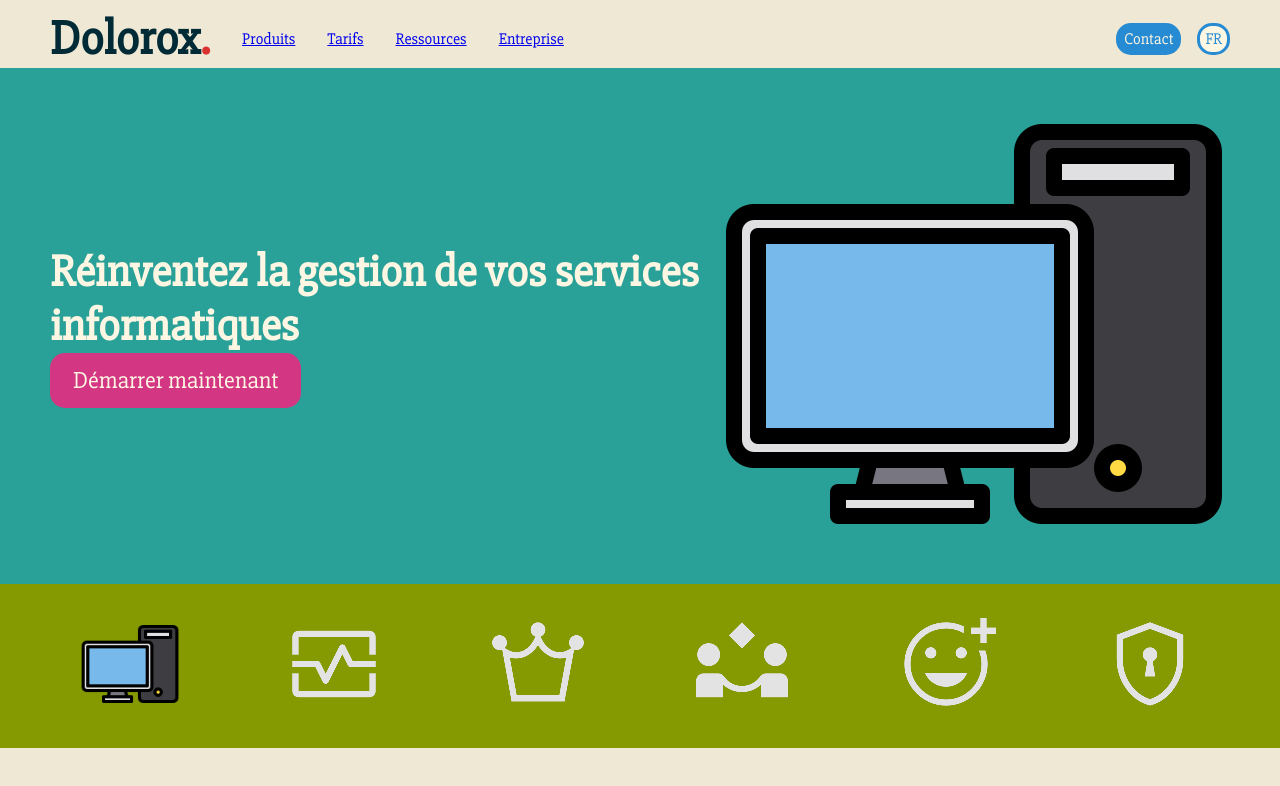
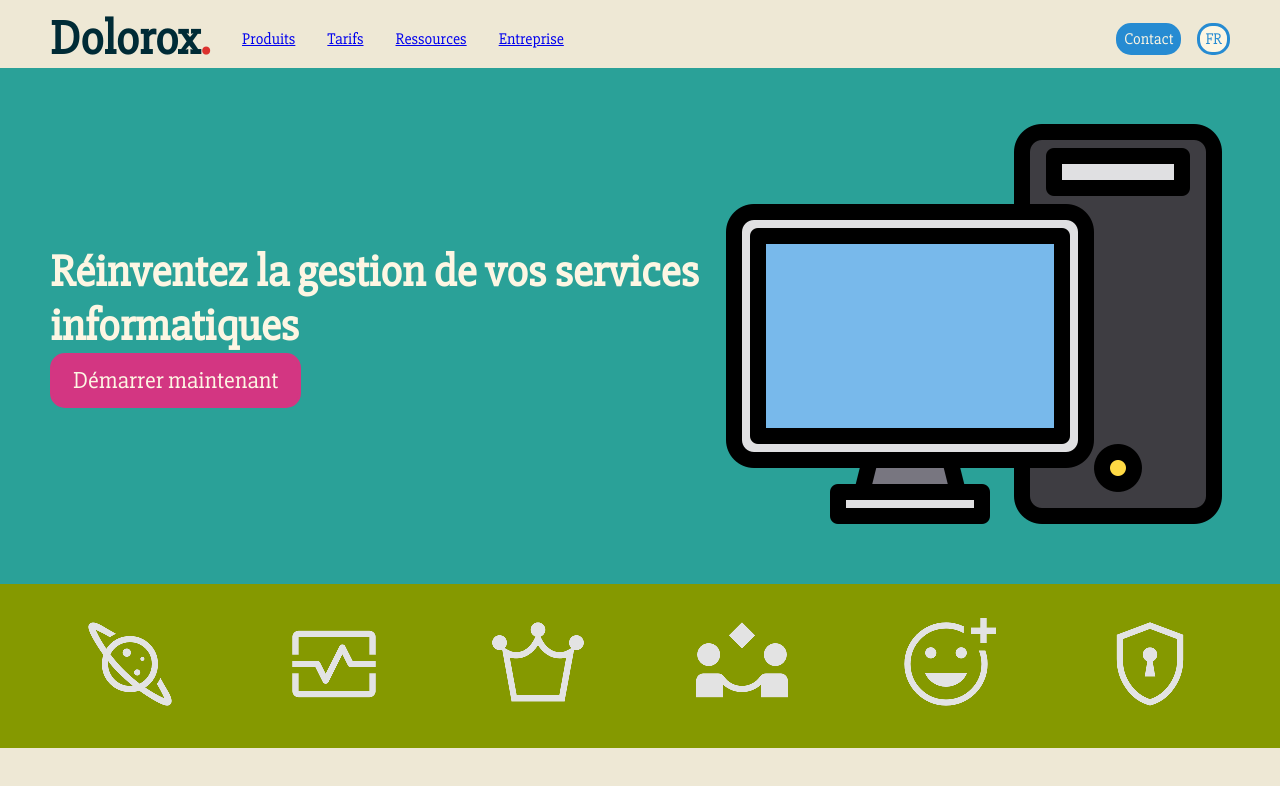
Before and after one commit to justtanguy/dolorox, a plain HTML site: page index.html in a window 1280 px wide. Drawn offline with Linux system fonts and the light colour scheme.

Commit message:
change img

```diff
--- a/index.html
+++ b/index.html
@@ -39,7 +39,7 @@
         <div><img src="images/pclogo.png" alt=""></div>
     </div>
     <div class="arc02">
-        <div><img src="images/pclogo.png" alt=""></div>
+        <div><img src="images/accessible.png" alt=""></div>
         <div><img src="images/heart.png" alt=""></div>
         <div><img src="images/leader.png" alt=""></div>
         <div><img src="images/partner.png" alt=""></div>
```
